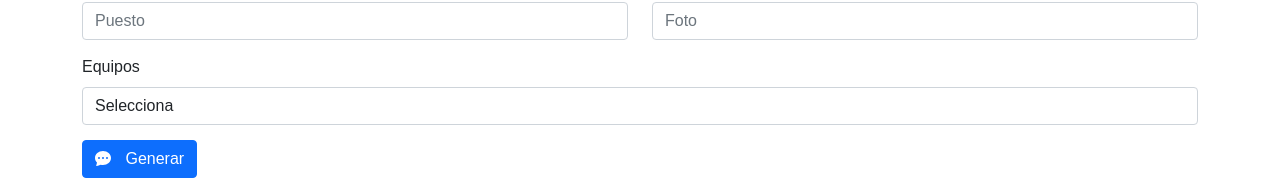
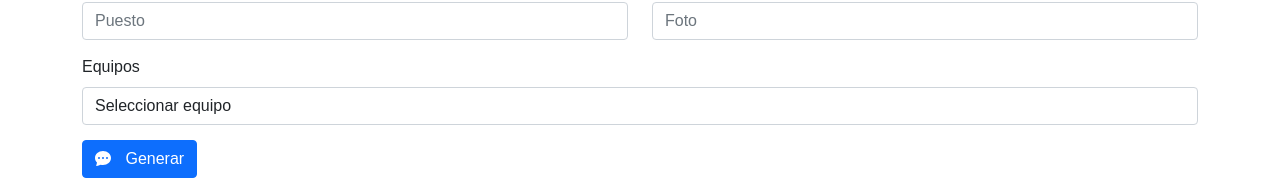
Before and after one commit to axxving/curso-react-alura-axxving, a React (Vite) app: page / in a window 1280 px wide. Shown: the part 1168-1348 px from the top of the page. Built offline with nearby package versions, Linux system fonts and the light colour scheme.

Commit message:
feat(): team selection corrected

```diff
--- a/src/components/Formulario.jsx
+++ b/src/components/Formulario.jsx
@@ -10,6 +10,7 @@ export const Formulario = () => {
     const [apellido, setApellido] = useState("");
     const [puesto, setPuesto] = useState("");
     const [foto, setFoto] = useState("");
+    const [equipo, setEquipo] = useState("");
 
     const manejarEnvio = (e) => {
         console.log('Manejar el envio');
@@ -20,6 +21,7 @@ export const Formulario = () => {
             apellido,
             puesto,
             foto,
+            equipo,
         }
 
         console.log(datosAenviar);
@@ -70,8 +72,12 @@ export const Formulario = () => {
                             setValor={setFoto}
                         />
                     </Row>
-                    <ListaOpciones />
-                    <Boton title={"Generar"}>
+                    <ListaOpciones
+                        valor={equipo}
+                        setEquipo={setEquipo}
+                    />
+                    <Boton
+                        title={"Generar"}>
                     </Boton>
                 </Form>
             </Container>
--- a/src/components/listaOpciones/ListaOpciones.jsx
+++ b/src/components/listaOpciones/ListaOpciones.jsx
@@ -1,14 +1,9 @@
 import React from 'react';
 import { Form } from 'react-bootstrap';
 
-export const ListaOpciones = () => {
+export const ListaOpciones = ({ valor, setEquipo }) => {
 
-
-    // Metodo Map -> arreglo.map( (equipo, index) => {
-    //     return <opcion key={index}>{equipo}</option>
-    //})
     const equipos = [
-        "Selecciona",
         "Diseño",
         "Frontend",
         "Backend",
@@ -17,13 +12,29 @@ export const ListaOpciones = () => {
         "UI/UX",
     ];
 
+    const manejarCambio = (e) => {
+        setEquipo(e.target.value);
+    }
+
     return (
         <Form.Group className='listaOpciones' controlId="opciones">
             <Form.Label>Equipos</Form.Label>
-            <Form.Control as="select">
+            <Form.Control
+                as="select"
+                value={valor}
+                onChange={manejarCambio}
+            >
+                <option
+                    value=""
+                    disabled
+                    defaultValue=""
+                    hidden
+                >
+                    Seleccionar equipo
+                </option>
                 {
                     equipos.map((equipo, index) =>
-                        <option key={index}>{equipo}</option>
+                        <option key={index} value={equipo}>{equipo}</option>
                     )
                 }
             </Form.Control>
```
